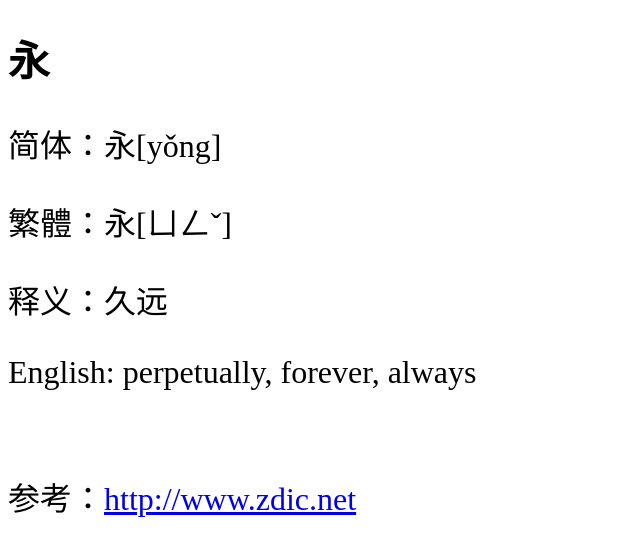
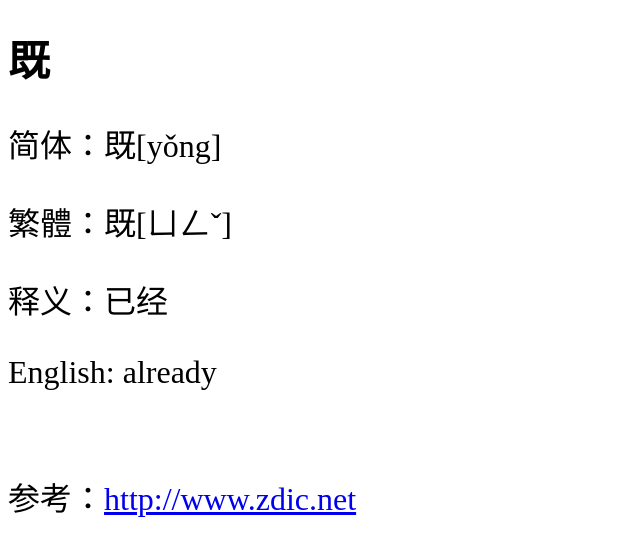
Before and after one commit to shengzhe/livecalligraphy, a Jekyll site: the page built from _posts/2012-08-31-LanTing-185.html, in a window 1280 px wide. Shown: the top 556 px of the page, without its empty margins (0-640 px from the left). Built offline with Jekyll 4.4.1, drawn with Linux system fonts in a browser that asks for light colours; Markdown is read by kramdown in place of the engine named in the settings.

Commit message:
Update 2012-08-31-LanTing-185.html

```diff
--- a/_posts/2012-08-31-LanTing-185.html
+++ b/_posts/2012-08-31-LanTing-185.html
@@ -1,11 +1,11 @@
 ---
 layout: default
-title: 兰亭集序第1个字 (1st character of Lan Ting)
+title: 兰亭集序第185个字 (185th character of Lan Ting)
 ---
-<h1>永</h1>
-<p>简体：永[yǒng]</p>
-<p>繁體：永[ㄩㄥˇ]</p>
-<p>释义：久远</p>
-<p>English: perpetually, forever, always</p>
+<h1>既</h1>
+<p>简体：既[yǒng]</p>
+<p>繁體：既[ㄩㄥˇ]</p>
+<p>释义：已经</p>
+<p>English: already</p>
 <br/>
-<p>参考：<a href="http://www.zdic.net/zd/zi/ZdicE6ZdicB0ZdicB8.htm">http://www.zdic.net</a></p>
+<p>参考：<a href="http://www.zdic.net/z/1b/js/65E2.htm">http://www.zdic.net</a></p>
```
